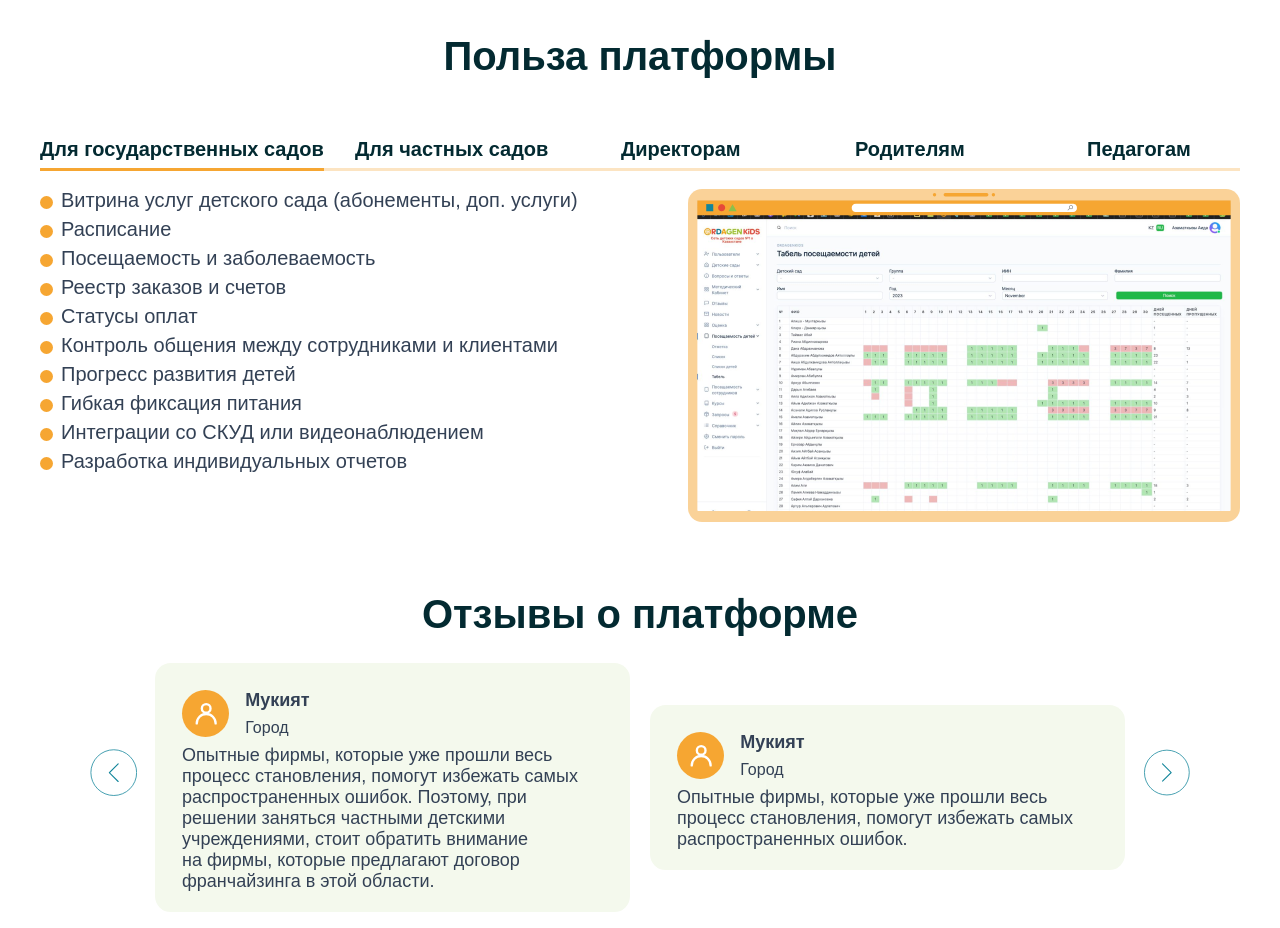
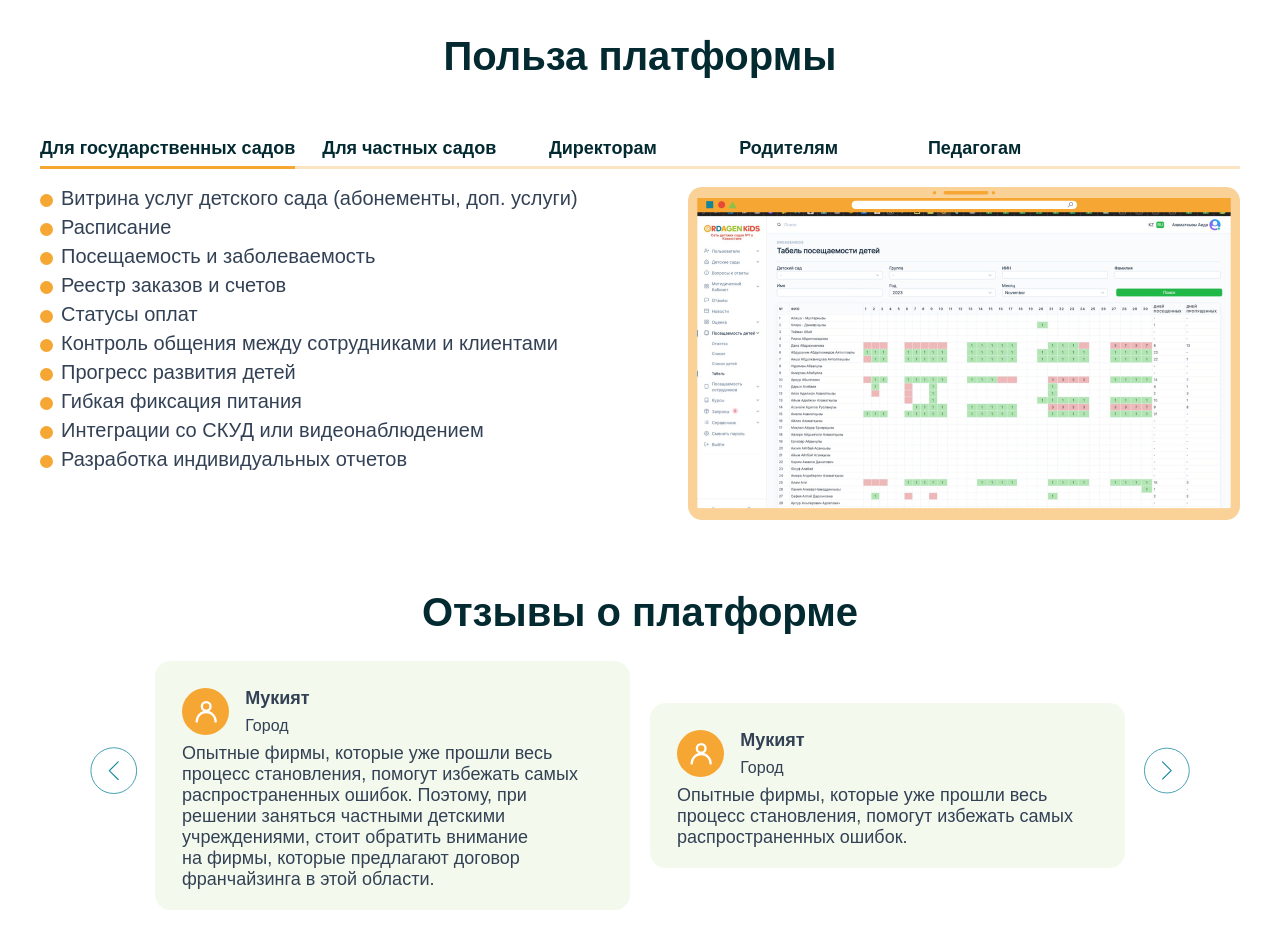
Before and after one commit to Erkoshdev/ordagen-kids, a website: page app/index.html in a window 1280 px wide. Shown: the part 1840-2768 px from the top of the page. Drawn offline with Linux system fonts and the light colour scheme; a web font is replaced by a local one.

Commit message:
fix style

```diff
--- a/app/scss/style.scss
+++ b/app/scss/style.scss
@@ -447,7 +447,7 @@
   z-index: 1;
 }
 
-.monitoring-item:nth-of-type(6) .monitoring-tooltip, .monitoring-item:nth-of-type(7) .monitoring-tooltip {
+.monitoring-item:nth-last-child(1) .monitoring-tooltip, .monitoring-item:nth-last-child(2) .monitoring-tooltip {
   left: initial;
   right: 100%;
 }
@@ -538,7 +538,7 @@
   border-bottom: 3px solid #fce4c2;
   width: 100%;
   display: grid;
-  grid-template-columns: 1fr 1fr 1fr 1fr 1fr;
+  grid-template-columns: 1fr 1fr 1fr 1fr 1fr 1fr;
   grid-gap: 27px;
   margin-top: 59px;
   margin-bottom: 18px;
@@ -546,7 +546,7 @@
 
 .benefits-tabs .nav-link {
   color: #032A31;
-  font-size: 20px;
+  font-size: 18px;
   font-style: normal;
   font-weight: 600;
   line-height: 112.8%; /* 22.56px */
```
Also changed, not shown: app/css/style.min.css, dist/css/style.min.css.
